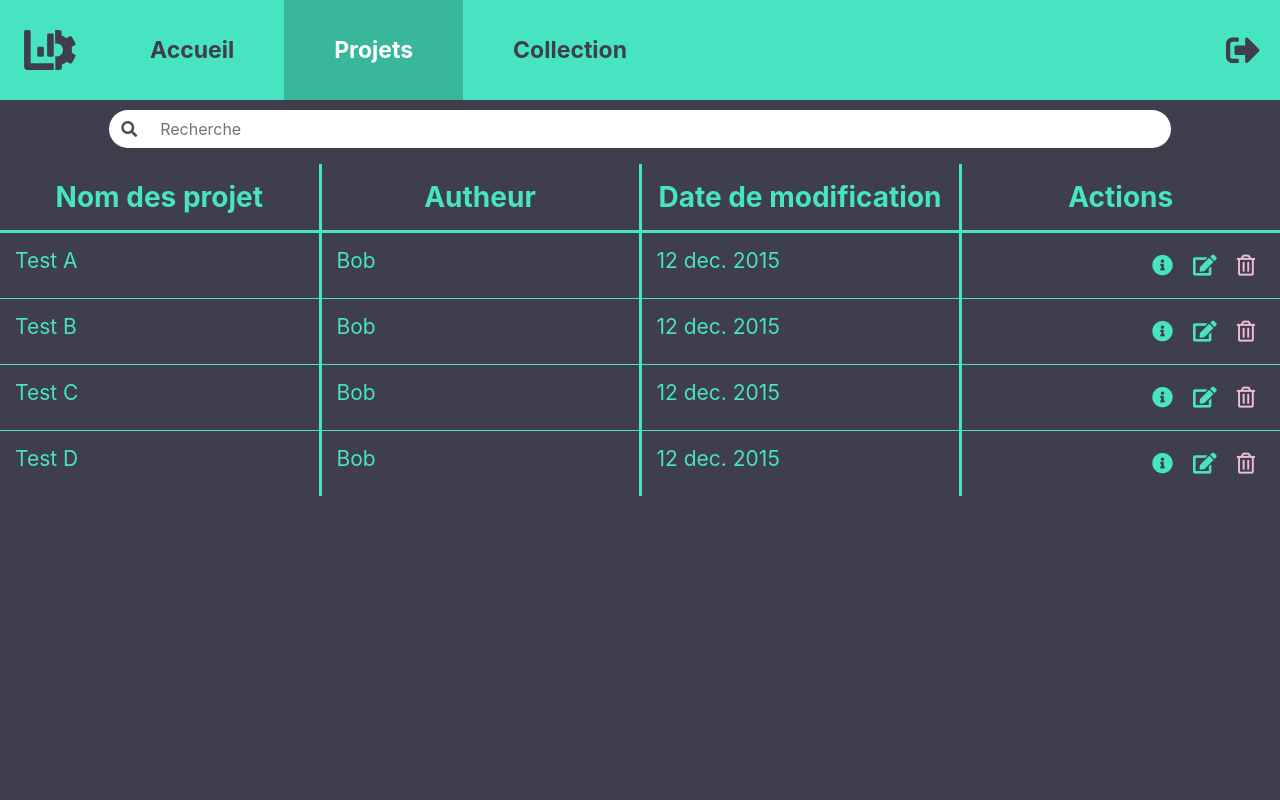
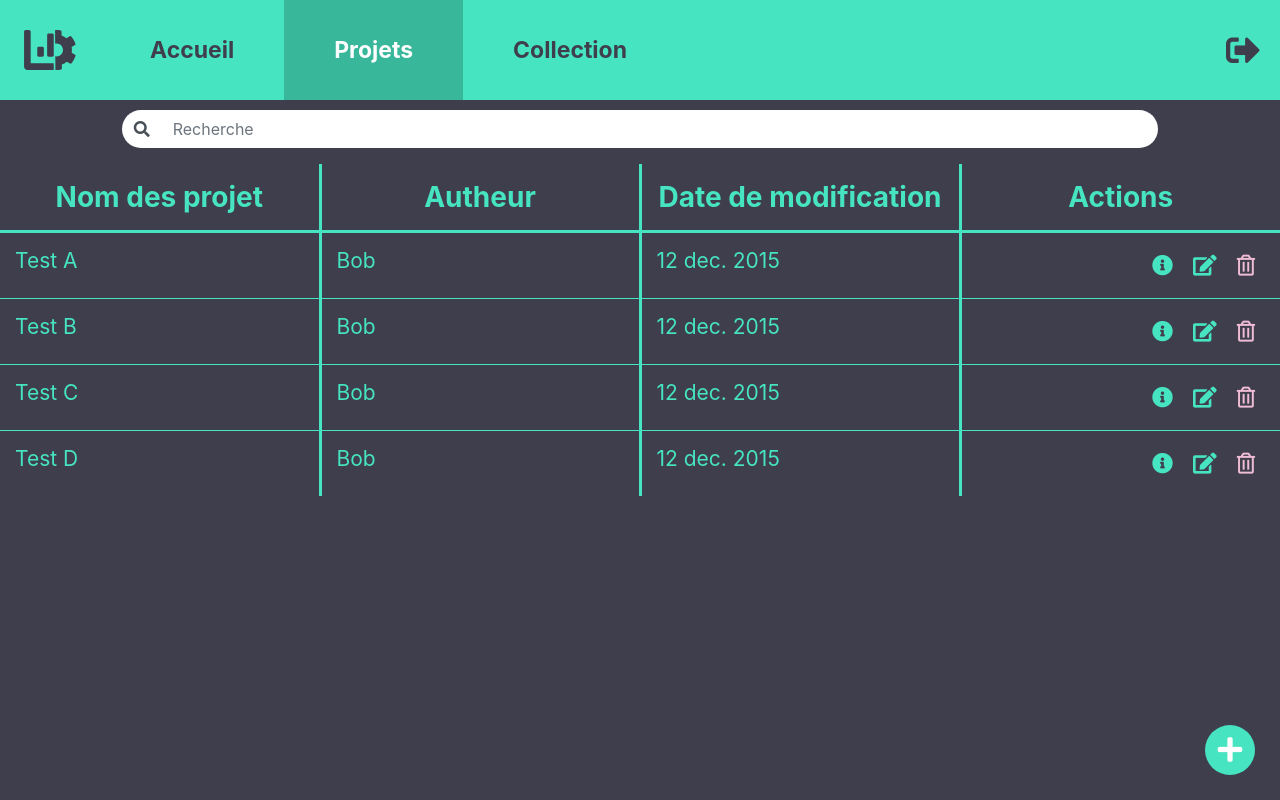
Before and after one commit to nthnptt/LP74-Project-Front, an Angular app: page /projects in a window 1280 px wide. Built offline with nearby package versions, Linux system fonts and the light colour scheme.

Commit message:
feat(): modif projects list + add new project event

```diff
--- a/src/app/Components/homepage/homepage.component.ts
+++ b/src/app/Components/homepage/homepage.component.ts
@@ -18,7 +18,6 @@ export class HomepageComponent implements OnInit {
   }
 
   onNewProjectClick() {
-    console.log('s2')
     this.createmode = true;
   }
 
--- a/src/app/input-create-project/input-create-project.component.html
+++ b/src/app/Components/input-create-project/input-create-project.component.html
@@ -22,7 +22,7 @@
               <p *ngIf="projectname.errors.required">Champs obligatoire !</p>
             </div>
           </div>
-          <button type="submit" class="btn-validation" [disabled]="!form.valid">Se connecter</button>
+          <button type="submit" class="btn-validation" [disabled]="!form.valid">Création</button>
         </form>
       </div>
       <div class="modal-footer">
--- a/src/app/input-create-project/input-create-project.component.ts
+++ b/src/app/Components/input-create-project/input-create-project.component.ts
@@ -4,7 +4,7 @@ import {FormControl, FormGroup, Validators} from '@angular/forms';
 @Component({
   selector: 'app-input-create-project',
   templateUrl: './input-create-project.component.html',
-  styleUrls: ['./input-create-project.component.css', '../forms.css']
+  styleUrls: ['./input-create-project.component.css', '../../forms.css']
 })
 export class InputCreateProjectComponent implements OnInit {
   @Output() close = new EventEmitter<any>();  // <!-- Voici l'output
--- a/src/app/app.module.ts
+++ b/src/app/app.module.ts
@@ -14,7 +14,7 @@ import { NavigationBarComponent } from './Components/navigation-bar/navigation-b
 import { HomepageComponent } from './Components/homepage/homepage.component';
 import { RecentProjectComponent } from './Components/recent-project/recent-project.component';
 import { ToolsComponent } from './tools/tools.component';
-import { InputCreateProjectComponent } from './input-create-project/input-create-project.component';
+import { InputCreateProjectComponent } from './Components/input-create-project/input-create-project.component';
 import { ProjectComponent } from './project/project.component';
 
 @NgModule({
--- a/src/app/project/project.component.css
+++ b/src/app/project/project.component.css
@@ -1,5 +1,8 @@
 .search-group {
 
+}
+.row {
+  margin: 0;
 }
 .search-group input{
   border-top-right-radius: 20px;
@@ -25,3 +28,18 @@
 .projectcontainer {
   padding: 0;
 }
+
+.float-control-button {
+  width: 50px;
+  height: 50px;
+  border-radius: 100%;
+  font-size: 28px;
+  background-color: #46e4c1;
+  color: #ffffff;
+  text-align: center;
+  line-height: 50px;
+  position: fixed;
+  bottom: 25px;
+  right: 25px;
+
+}
--- a/src/app/project/project.component.html
+++ b/src/app/project/project.component.html
@@ -34,3 +34,7 @@
     </tbody>
   </table>
 </div>
+<div (click)="onNew()" class="float-control-button">
+  <i class="fas fa-plus"></i>
+</div>
+<app-input-create-project *ngIf="createmode" (close)="createmode=false"></app-input-create-project>
--- a/src/app/project/project.component.ts
+++ b/src/app/project/project.component.ts
@@ -9,9 +9,11 @@ import {projectsFixtures} from '../Model/Fixtures';
 })
 export class ProjectComponent implements OnInit {
   projects: Project[];
+  createmode: boolean;
 
   constructor() {
     this.projects = projectsFixtures;
+    this.createmode = false;
   }
 
   ngOnInit() {
@@ -24,4 +26,8 @@ export class ProjectComponent implements OnInit {
   onInfo(p: Project) {
     console.log('Info');
   }
+
+  onNew() {
+    this.createmode = true;
+  }
 }
--- a/src/app/tables.css
+++ b/src/app/tables.css
@@ -22,7 +22,9 @@
 .app-table td:first-child, .app-table th:first-child{
   border-left: none;
 }
-
+.app-table tbody  tr:hover{
+  background-color: #646370;
+}
 .app-table td{
   font-size: 21px;
   padding-left: 15px;
```
Also changed, not shown: src/app/Components/input-create-project/input-create-project.component.css (renamed from src/app/input-create-project/input-create-project.component.css), 1 other file (tests, documents, lock files or other folders).
